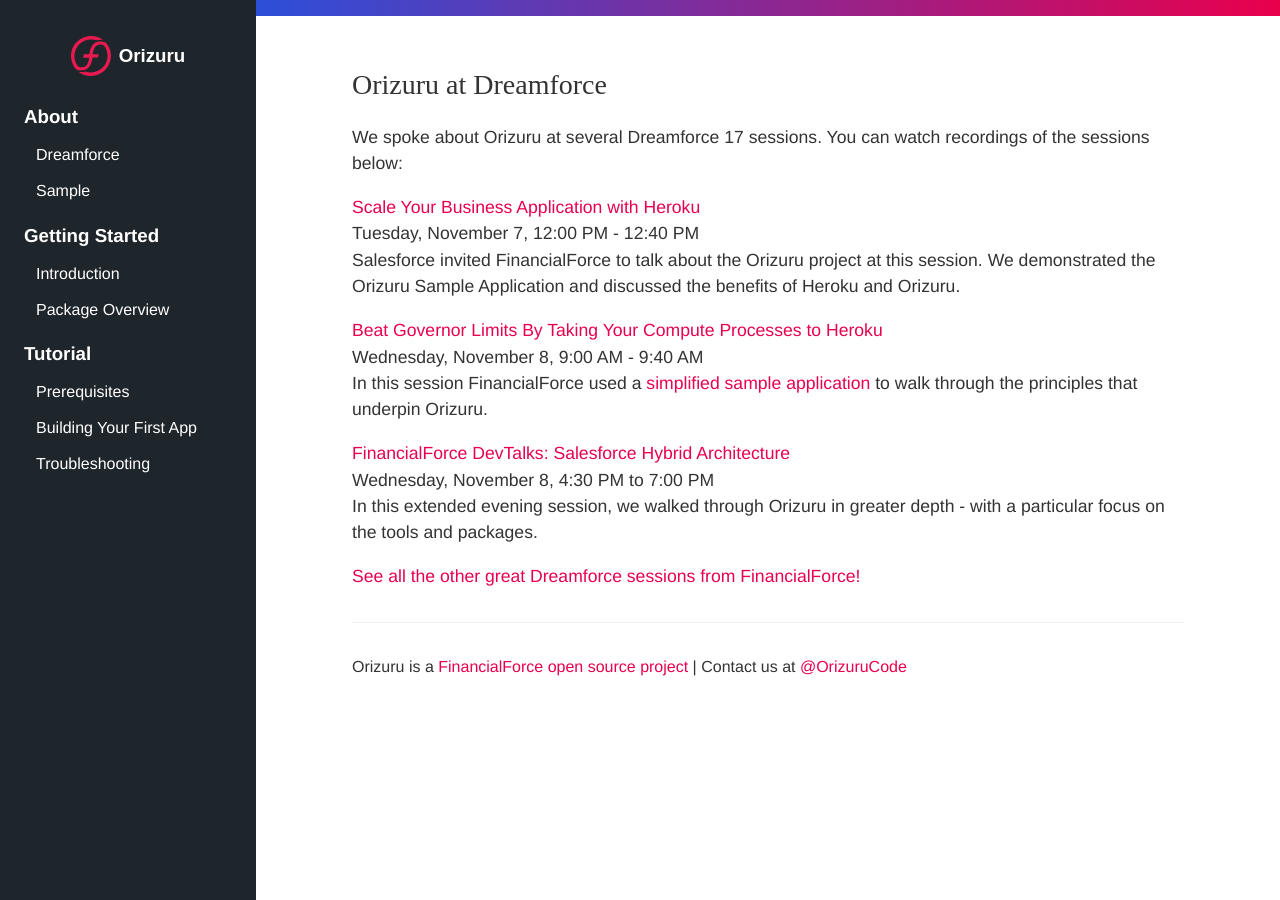
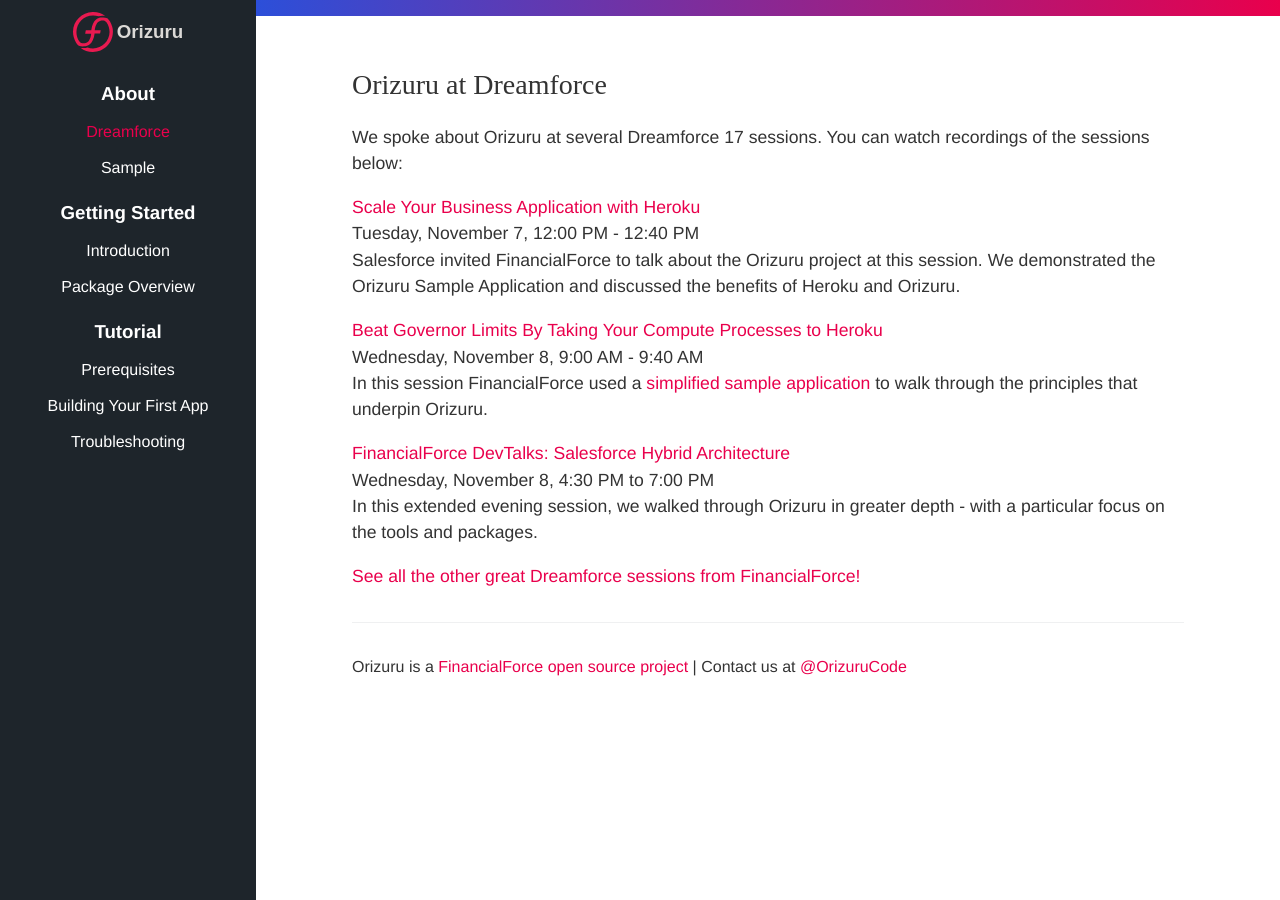
Before and after one commit to certinia/orizuru-pages, a Jekyll site: the page built from _pages/dreamforce.md, in a window 1280 px wide. Built offline with Jekyll 4.4.1, drawn with Linux system fonts in a browser that asks for light colours; some web fonts are replaced.

Commit message:
WIP on responsive layout

```diff
--- a/_config.yml
+++ b/_config.yml
@@ -6,14 +6,13 @@ exclude:
   - Gemfile
   - CNAME
   - script
-include:
-  - _pages
 
 collections:
   docs:
     output: true
     permalink: /docs/:path/
   pages:
+    output: true
     permalink: /:path/
 
 defaults:
--- a/_includes/sidebar.html
+++ b/_includes/sidebar.html
@@ -1,14 +1,13 @@
 <section class="sidebar">
+    {% capture first_segment %}{{ page.url | remove_first: "/" | split: "/" | first }}{% endcapture %}
+    <a class="logo-nav-item {% if first_segment == '' %}active{% endif %}" href="{{ site.baseurl }}/">
+        <div class="logo">
+            <img src="{{ site.baseurl }}/assets/images/ffdisk.svg"/>
+            <h3 class="logo-name">{{ site.title | default: site.github.repository_name }}</h3>
+        </div>
+    </a>
     <nav>
         <div class="nav-wrapper">
-            {% capture first_segment %}{{ page.url | remove_first: "/" | split: "/" | first }}{% endcapture %}
-            <a class="header-nav-item {% if first_segment == '' %}active{% endif %}" href="{{ site.baseurl }}/">
-                <div class="logo">
-                    <img src="{{ site.baseurl }}/assets/images/ffdisk.svg"/>
-                    <h3 class="logo-name">{{ site.title | default: site.github.repository_name }}</h3>
-                </div>
-            </a>
-
             <h3>About</h3>
             <a class="header-nav-item {% if first_segment == 'dreamforce' %}active{% endif %}" href="{{ site.baseurl }}/dreamforce/">Dreamforce</a>
             <a class="header-nav-item {% if first_segment == 'sample' %}active{% endif %}" href="{{ site.baseurl }}/sample/">Sample</a>
--- a/_sass/sidebar.scss
+++ b/_sass/sidebar.scss
@@ -2,11 +2,11 @@
     display: flex;
     align-items: center;
     line-height: 3rem;
-    padding: 0.5rem 0;
+    padding: 0.75rem 0;
     justify-content: center;
 
     img {
-        padding: 0 0.5rem 0 0;
+        padding: 0 0.25rem 0 0;
         height: 2.5rem;
     }
 
@@ -22,13 +22,17 @@
     background-color: $nav-bg-color;
     color: $nav-fg-color;
     font-size: 1rem;
+    text-align: center;
+
 
     @include large {
         min-width: 16rem;
+        flex-direction: column;
     }
 
     @include medium {
         min-width: 14rem;
+        flex-direction: column;
     }
 
     @include small {
@@ -79,20 +83,22 @@
             display: flex;
             flex-direction: column;
             position: fixed;
-            top: 0;
-            left: 0;
+            top: 4rem;
 
             @include large {
                 width: 16rem;
                 padding: 1rem 1.5rem;
+                left: 0;
             }
 
             @include medium {
                 width: 14rem;
                 padding: 1rem 1.5rem;
+                left: 0;
             }
 
             @include small {
+                right: 0;
             }
         }
     }
```
Also changed, not shown: _pages/dreamforce.md (+0 -1 lines).
